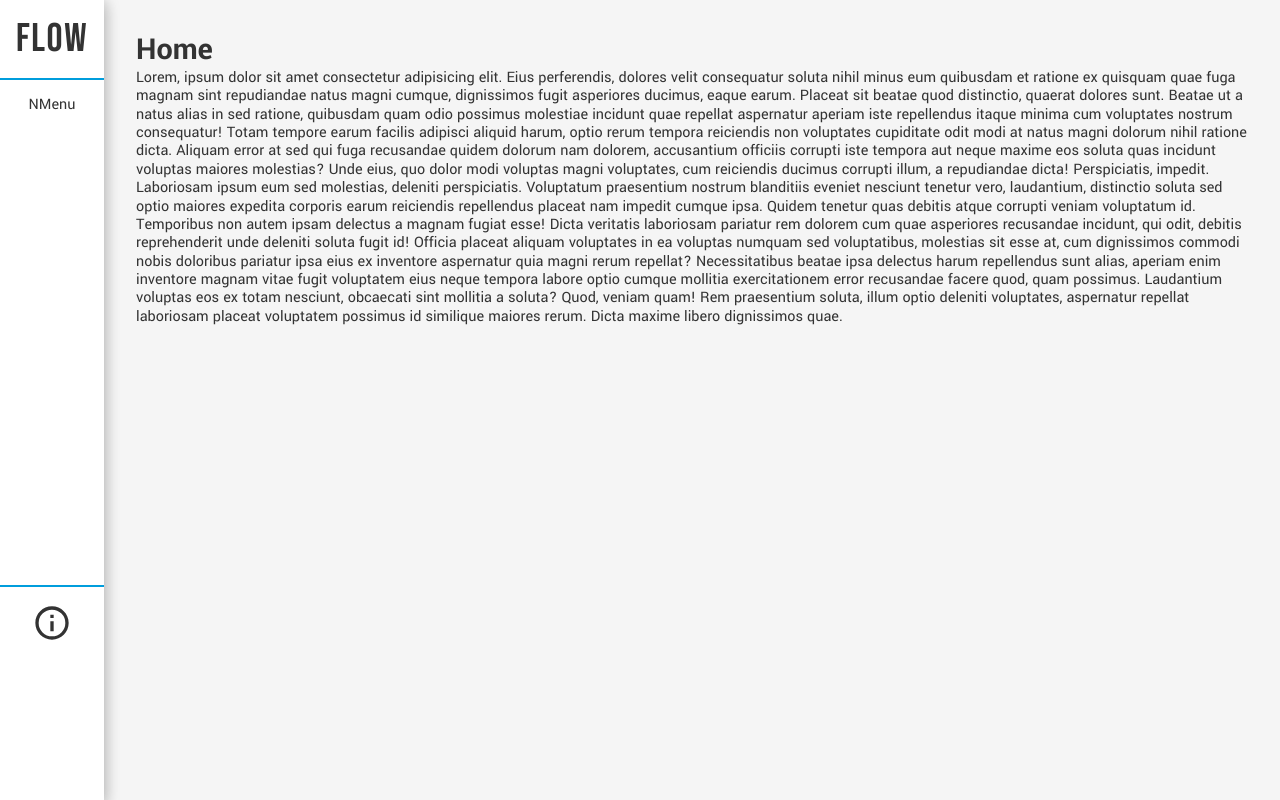
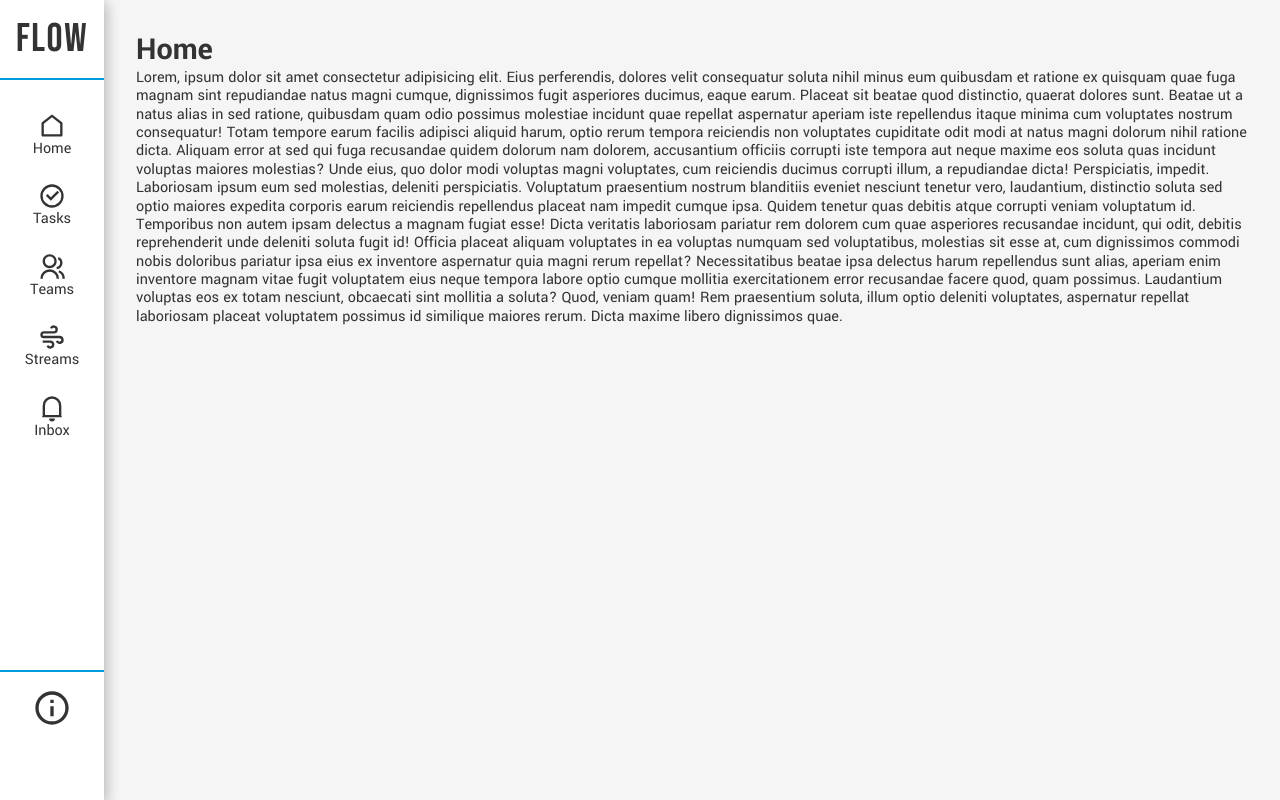
Before and after one commit to lisawagner/flow-app, a React (Create React App) app: page / in a window 1280 px wide. Built offline with nearby package versions, Linux system fonts and the light colour scheme.

Commit message:
Refactor: Navbar to NavbarRoot sub-component

```diff
--- a/src/components/NavbarRoot/NavbarMenu.js
+++ b/src/components/NavbarRoot/NavbarMenu.js
@@ -1,17 +1,46 @@
-import React from 'react'
+import { NavLink } from 'react-router-dom'
 // styles
 import styles from './NavbarMenu.module.css'
+// icons
+import {
+  RiHomeLine,
+  RiCheckboxCircleLine,
+  RiGroupLine,
+  RiWindyLine,
+  RiNotification4Line
+} from "react-icons/ri";
 
 const NavbarMenu = () => {
   return (
     <div className={styles.nMenuWrap}>
-      NMenu
-      {/* <ul>
-        <li>a</li>
-        <li>a</li>
-        <li>a</li>
-        <li>a</li>
-      </ul> */}
+      <nav className={styles.nMenu}>
+
+        <NavLink to="/" className={styles.nMenuSelector}>
+          <RiHomeLine className={styles.nMenuIcon}/>
+          <span>Home</span>
+        </NavLink>
+
+        <NavLink to="/tasks" className={styles.nMenuSelector}>
+          <RiCheckboxCircleLine className={styles.nMenuIcon}/>
+          <span>Tasks</span>
+        </NavLink>
+
+        <NavLink to="/teams" className={styles.nMenuSelector}>
+          <RiGroupLine className={styles.nMenuIcon}/>
+          <span>Teams</span>
+        </NavLink>
+
+        <NavLink to="/streams" className={styles.nMenuSelector}>
+          <RiWindyLine className={styles.nMenuIcon}/>
+          <span>Streams</span>
+        </NavLink>
+
+        <NavLink to="/inbox" className={styles.nMenuSelector}>
+          <RiNotification4Line className={styles.nMenuIcon}/>
+          <span>Inbox</span>
+        </NavLink>
+
+      </nav>
     </div>
   )
 }
--- a/src/components/NavbarRoot/NavbarMenu.module.css
+++ b/src/components/NavbarRoot/NavbarMenu.module.css
@@ -1,3 +1,33 @@
 .nMenuWrap {
+  /* background: blue; */
+}
 
+.nMenu {
+  width: 100vw;
+  display: flex;
+  justify-content: space-around;
+
+  /* background: pink; */
 }
+.nMenuSelector {
+  display: flex;
+  flex-direction: column;
+  align-items: center;
+
+  transition: 425ms cubic-bezier(0.4, 0.2, 0, 1);
+  cursor: pointer;
+}
+
+.nMenuIcon {
+  font-size: 1.75em;
+}
+
+@media screen and (min-width: 821px) {
+  .nMenu {
+    display: flex;
+    flex-direction: column;
+    row-gap: 1.5em;
+
+    margin: 1em auto;
+  }
+}
--- a/src/components/NavbarRoot/NavbarRoot.js
+++ b/src/components/NavbarRoot/NavbarRoot.js
@@ -2,7 +2,8 @@ import React from 'react'
 import NavbarHeader from './NavbarHeader'
 import NavbarInfoHub from './NavbarInfoHub'
 import NavbarMenu from './NavbarMenu'
-import NavbarPriorities from './NavbarPriorities'
+// import NavbarPriorities from './NavbarPriorities'
+
 // styles
 import styles from './NavbarRoot.module.css'
 
```
